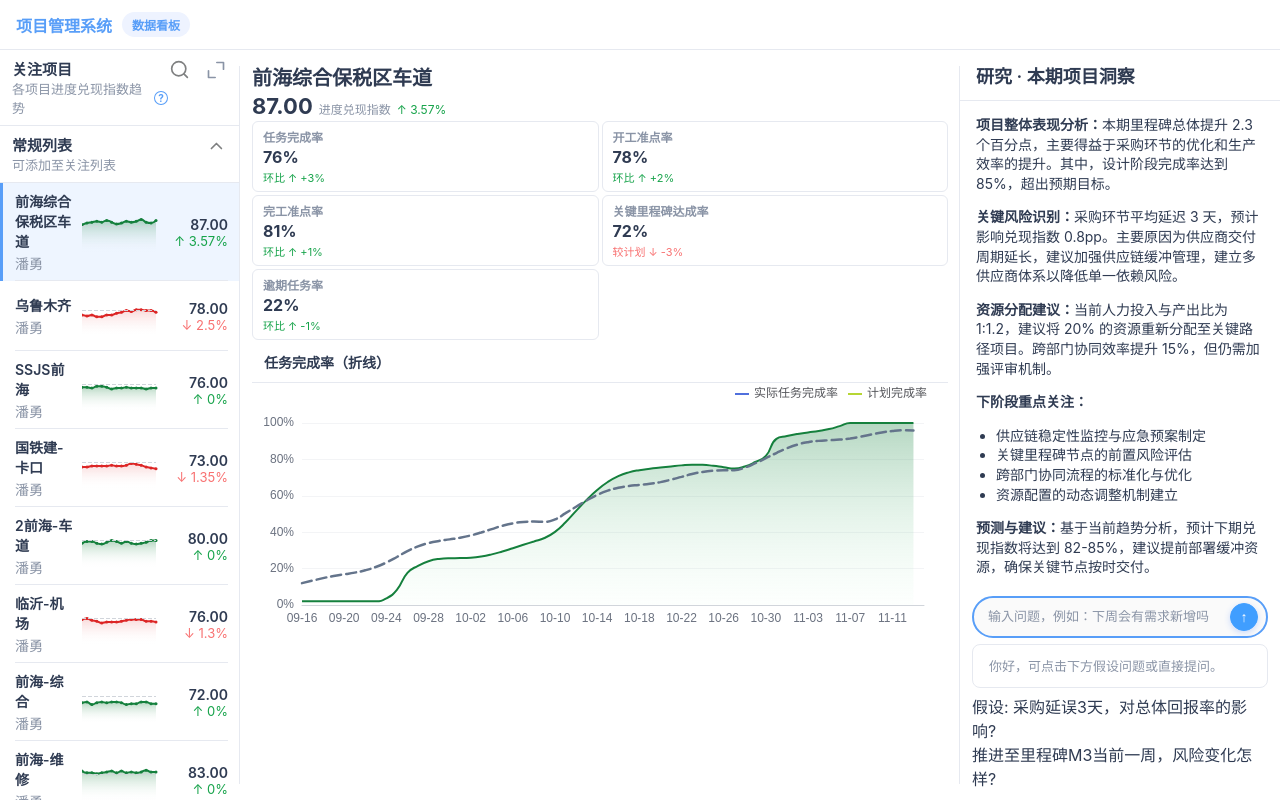
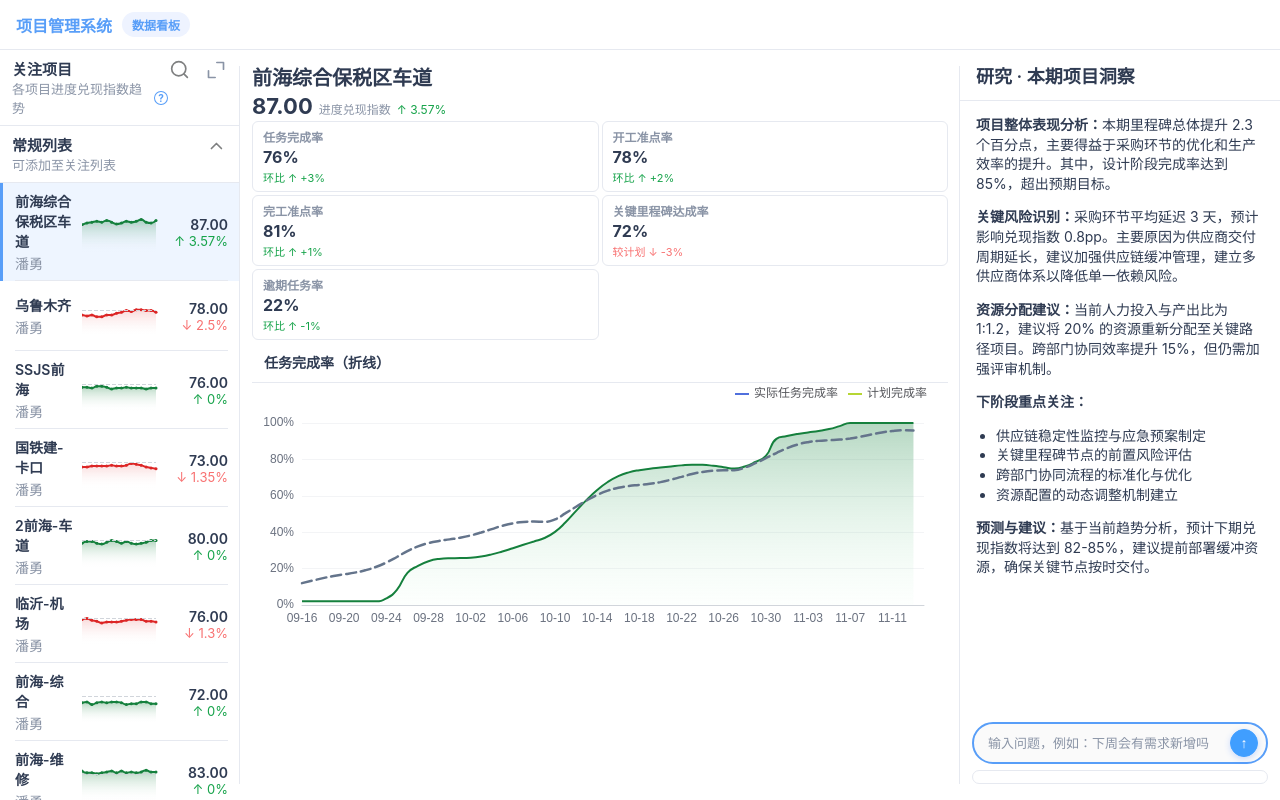
Before and after one commit to Soulcool22/dashboard-vue, a Vue app: page / in a window 1280 px wide. Built offline with nearby package versions, Linux system fonts and the light colour scheme; what @icon-park/vue-next would draw is missing.

Commit message:
删除ai问答区气泡

```diff
--- a/src/components/ResearchChat.vue
+++ b/src/components/ResearchChat.vue
@@ -24,23 +24,17 @@
       <div class="dialogue-list">
         <div v-for="(m,i) in messages" :key="'msg-'+i" :class="['msg', m.role]">{{ m.text }}</div>
       </div>
-      <div class="question-list">
-        <div class="question-item" @click="quickAsk('假设: 采购延误3天，对总体回报率的影响?')">假设: 采购延误3天，对总体回报率的影响?</div>
-        <div class="question-item" @click="quickAsk('推进至里程碑M3当前一周，风险变化怎样?')">推进至里程碑M3当前一周，风险变化怎样?</div>
-      </div>
     </div>
   </section>
 </template>
 
 <script setup>
-import { ref, onMounted } from 'vue'
+import { ref } from 'vue'
 const searchQuery = ref('')
 const messages = ref([])
 function pushMsg(text, role){ messages.value.push({ text, role }) }
 function onSearch(){ const v=(searchQuery.value||'').trim(); if(!v) return; pushMsg(v,'user'); searchQuery.value=''; setTimeout(()=>reply(v), 400) }
-function quickAsk(text){ pushMsg(text,'user'); setTimeout(()=>reply(text), 300) }
 function reply(text){ const r='占位回复：已记录问题“'+text+'”，将在接入真实数据后提供分析。'; pushMsg(r,'ai') }
-onMounted(()=>{ pushMsg('你好，可点击下方假设问题或直接提问。','ai') })
 </script>
 
 <style scoped>
```
